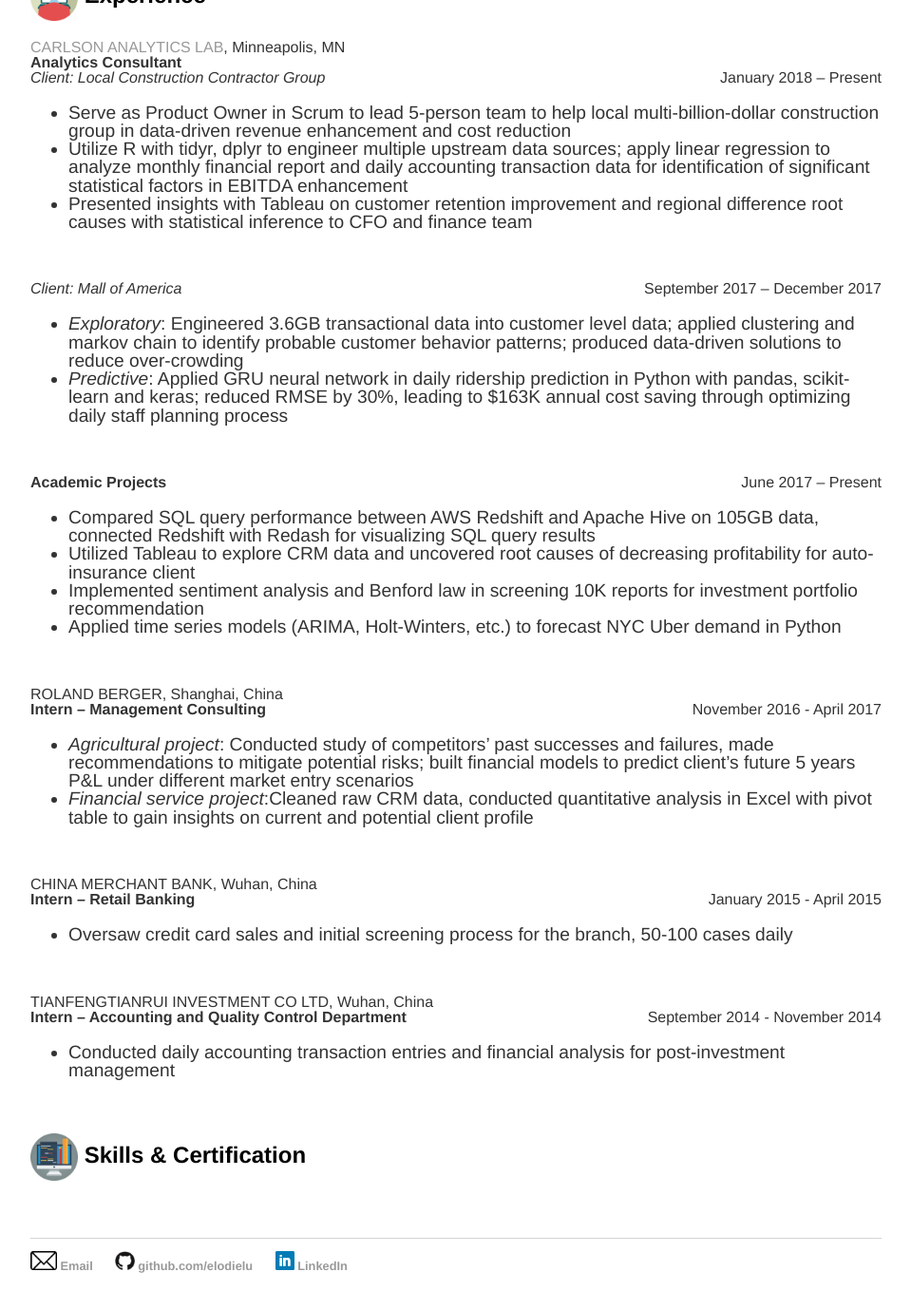
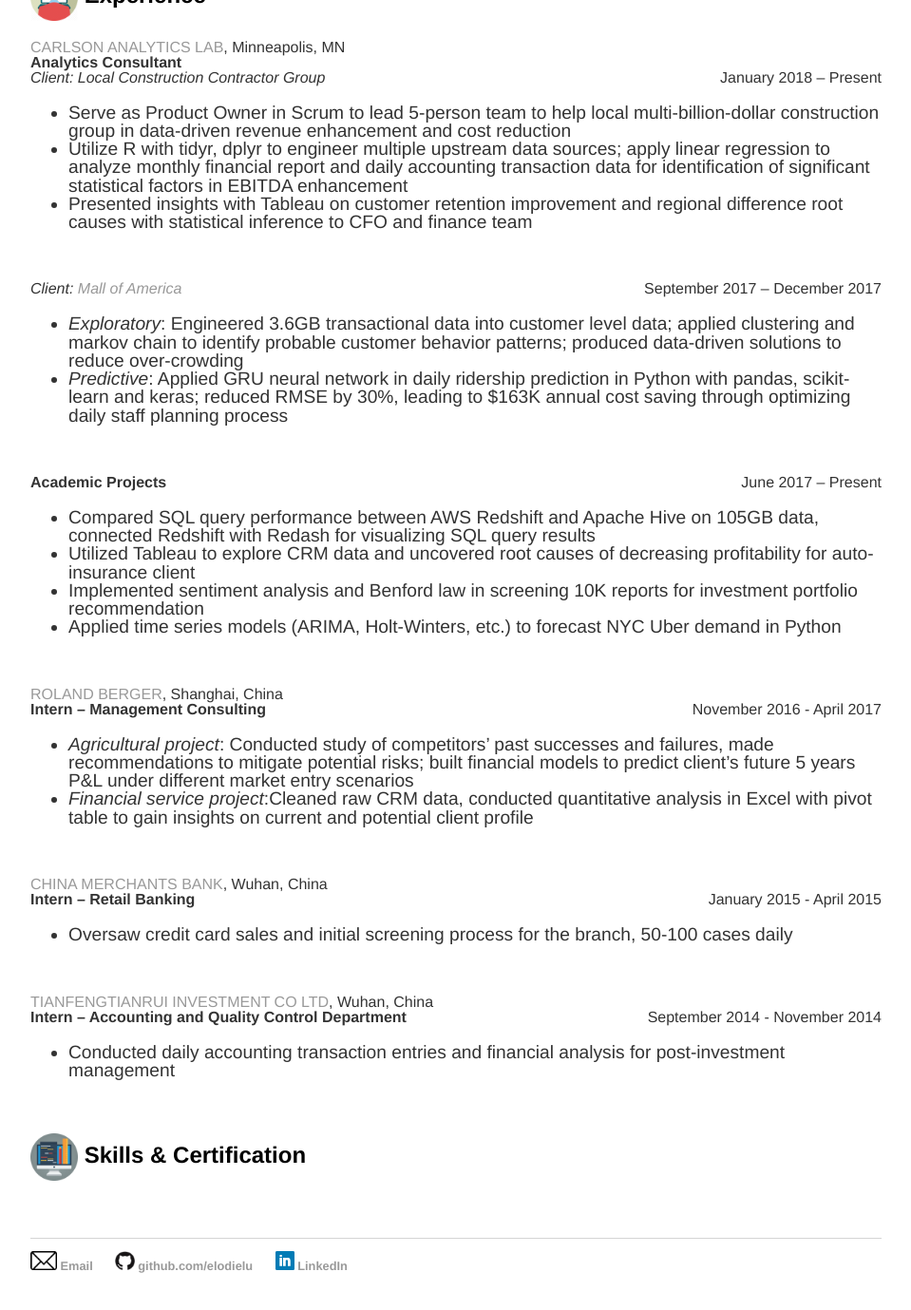
Before and after one commit to elodielu/elodielu.github.io, a Jekyll site: the page built from cv/index.html, in a window 1280 px wide and 1400 px high, scrolled down 562 px. Shown: the top 1379 px of the window at 95% size, without its empty margins (160-1119 px from the left). Built offline with Jekyll 4.4.1, drawn with Linux system fonts in a browser that asks for light colours.

Commit message:
Update index.html

```diff
--- a/cv/index.html
+++ b/cv/index.html
@@ -43,7 +43,7 @@
 					<li>Presented insights with Tableau on customer retention improvement and regional difference root causes with statistical inference to CFO and finance team</li>
 				</ul> </p>
 			<br>
-			<p><span style="text-align:left;"> <em>Client: Mall of America</em>
+			<p><span style="text-align:left;"> <em>Client: <a href="https://www.mallofamerica.com/about">Mall of America</a></em>
 				<span style="float:right;">September 2017 – December 2017</span>
 				<ul>
 					<li><em>Exploratory</em>: Engineered 3.6GB transactional data into customer level data; applied clustering and markov chain to identify probable customer behavior patterns; produced data-driven solutions to reduce over-crowding</li>
@@ -59,7 +59,7 @@
 					<li>Applied time series models (ARIMA, Holt-Winters, etc.) to forecast NYC Uber demand in Python</li>
 				</ul> </p>
 			<br>
-				<p>ROLAND BERGER, Shanghai, China<br>
+				<p><a href="https://www.rolandberger.com/en/?country=US">ROLAND BERGER</a>, Shanghai, China<br>
 			<span style="text-align:left;"><strong>Intern – Management Consulting</strong>
 				<span style="float:right;">November 2016 - April 2017</span>
 				<ul>
@@ -67,14 +67,14 @@
 					<li><em>Financial service project</em>:Cleaned raw CRM data, conducted quantitative analysis in Excel with pivot table to gain insights on current and potential client profile</li>
 				</ul></p>
 			<br>
-				<p>CHINA MERCHANT BANK, Wuhan, China<br>
+				<p><a href="http://english.cmbchina.com/">CHINA MERCHANTS BANK</a>, Wuhan, China<br>
 			<span style="text-align:left;"><strong>Intern – Retail Banking</strong>
 				<span style="float:right;">January 2015 - April 2015</span>
 				<ul>
 					<li>Oversaw credit card sales and initial screening process for the branch, 50-100 cases daily</li>
 				</ul></p>
 			<br>
-				<p>TIANFENGTIANRUI INVESTMENT CO LTD, Wuhan, China<br>
+				<p><a href="http://www.tfzq.com/">TIANFENGTIANRUI INVESTMENT CO LTD</a>, Wuhan, China<br>
 			<span style="text-align:left;"><strong>Intern – Accounting and Quality Control Department</strong>
 				<span style="float:right;">September 2014 - November 2014</span>
 				<ul>
```
